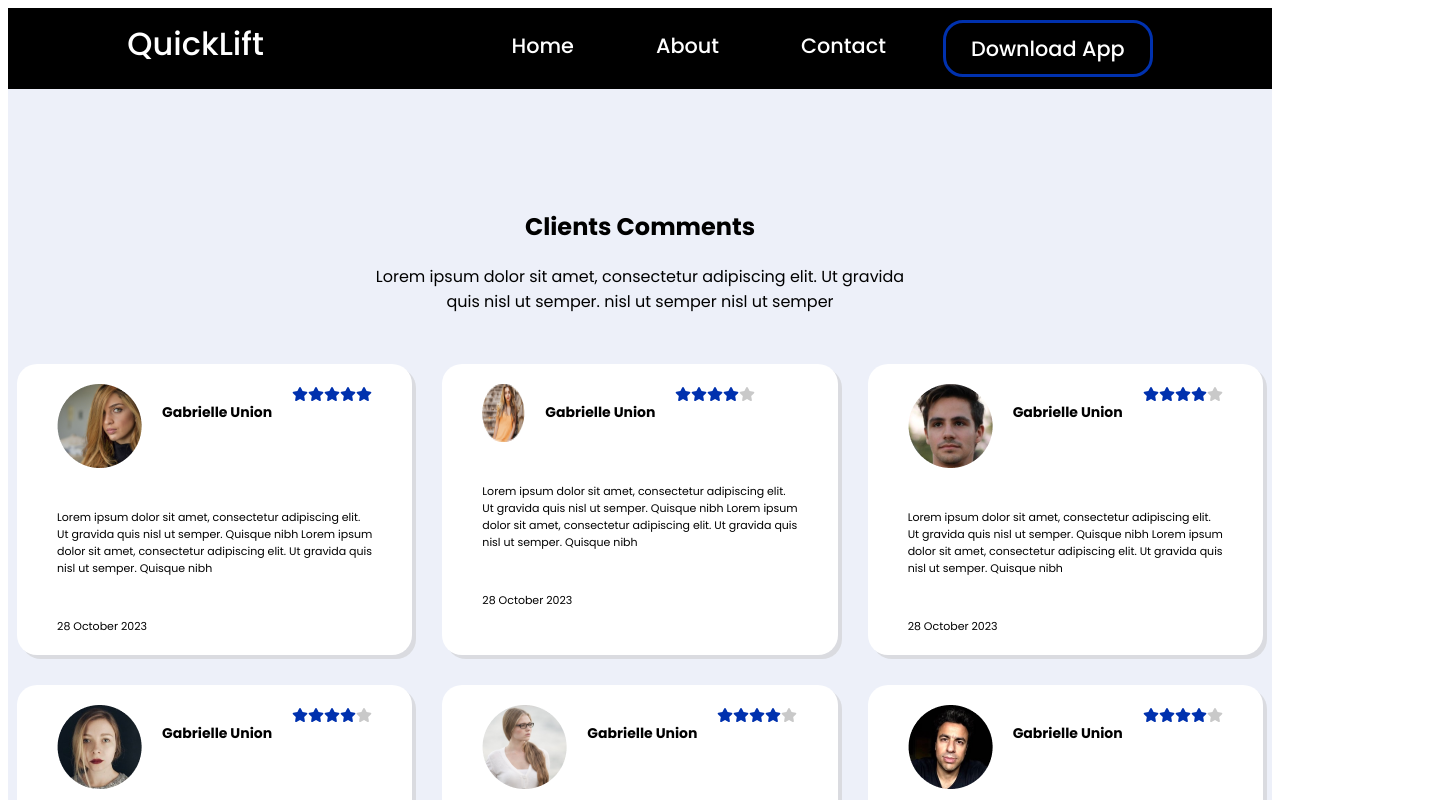
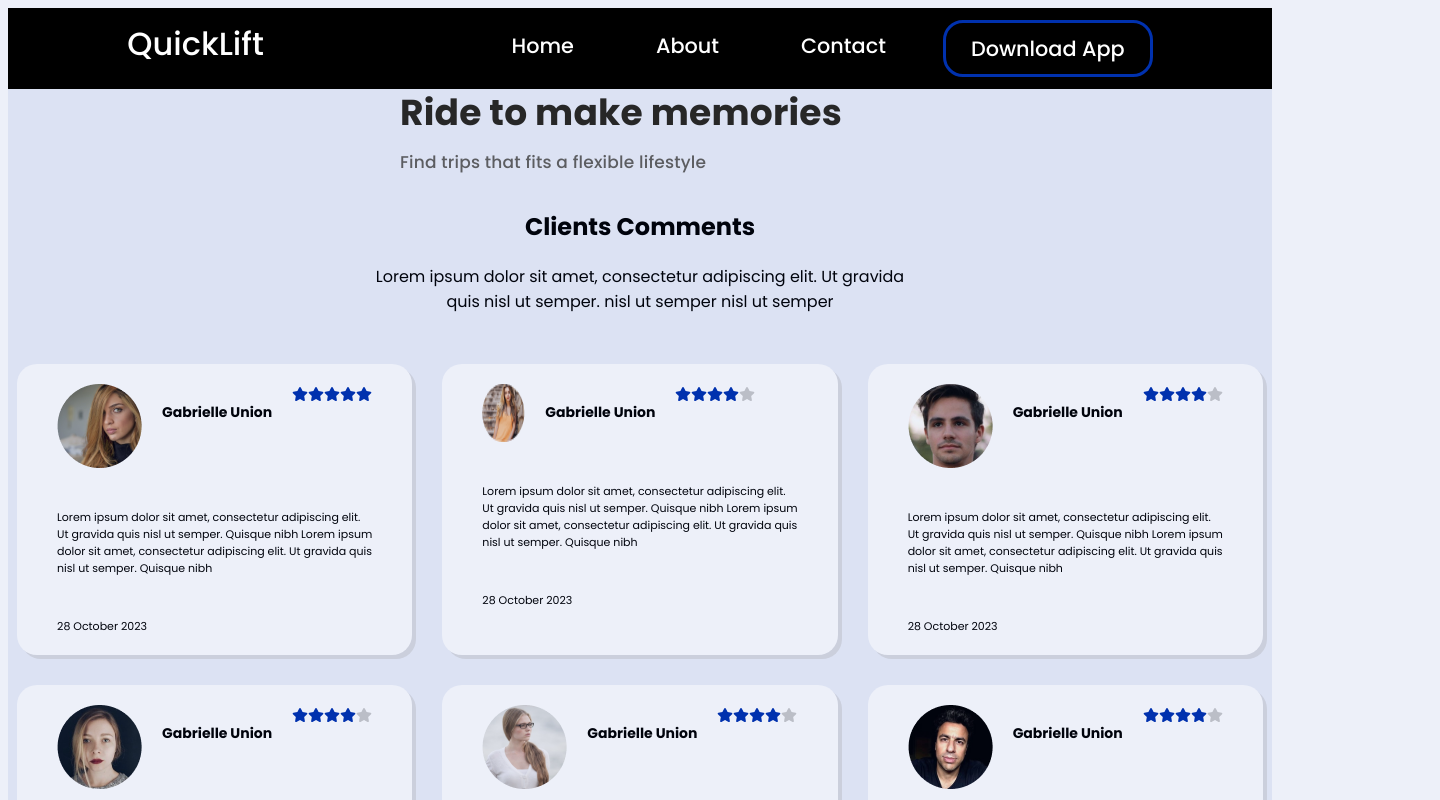
Before and after one commit to VictorOkpare/QuickLift, a React (Vite) app in the folder CapstoneProject/: page / in a window 1280 px wide. Shown: the top 800 px of the page, 1440 px wide, since content can reach past the window. Built offline with nearby package versions, Linux system fonts and the light colour scheme.

Commit message:
adding some features

```diff
--- a/CapstoneProject/src/App.jsx
+++ b/CapstoneProject/src/App.jsx
@@ -3,6 +3,7 @@ import Header from "./Header/Header.jsx"
 import Footer from "./Footer/Footer.jsx"
 import Comment from "./Comment/comment.jsx"
 import Download from './Download/download.jsx'
+import Memories from './Memories/Memories.jsx'
 
 
 
@@ -12,6 +13,7 @@ function App() {
   return (
     <>
      <Header/>
+     <Memories/>
      <Comment/>
      <Download/>
      <Footer/>
--- /dev/null
+++ b/CapstoneProject/src/Memories/Memories.css
@@ -0,0 +1,44 @@
+.memo{
+    position: absolute;
+    width: 1440px;
+    height: 902px;
+    left: 0px;
+    top: 0px;
+    background: rgba(0, 49, 174, 0.07);
+}
+
+.ride{
+position: absolute;
+width: 442px;
+height: 51px;
+left: 400px;
+top: 67px;
+padding-top: 20px;
+font-weight: 700;
+font-size: 36px;
+line-height: 50px;
+
+display: flex;
+align-items: center;
+text-align: center;
+letter-spacing: 0.2px;
+color: #272727;
+
+}
+
+.find{
+position: absolute;
+width: 350px;
+height: 26px;
+left: 400px;
+top: 129px;
+font-weight: 500;
+font-size: 17px;
+line-height: 25px;
+padding-top: 20px;
+display: flex;
+align-items: center;
+letter-spacing: 0.2px;
+color: rgba(57, 57, 57, 0.79);
+
+}
--- /dev/null
+++ b/CapstoneProject/src/Memories/Memories.jsx
@@ -0,0 +1,18 @@
+import React from 'react'
+import "./Memories.css"
+
+function Memories() {
+  return (
+    <div className='memo'>
+        <div className='ride'>Ride to make memories</div>
+        <div className='find'>Find trips that fits a flexible lifestyle</div>
+
+    </div>
+
+
+
+
+  )
+}
+
+export default Memories
```
Also changed, not shown: CapstoneProject/src/components/Bluebutton.jsx (deleted, +0 -9 lines).
